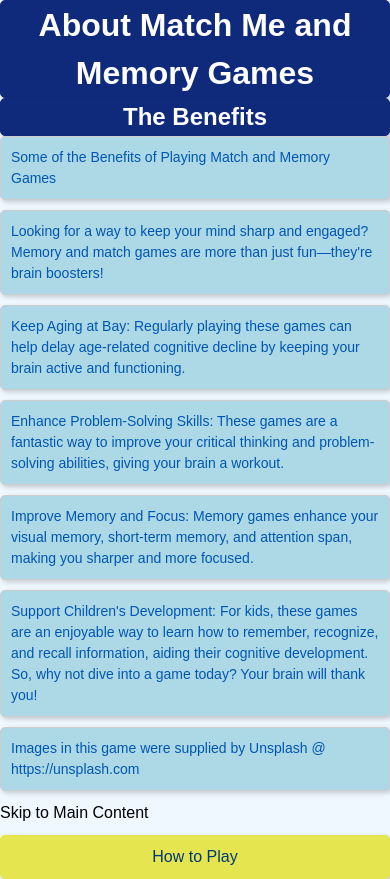
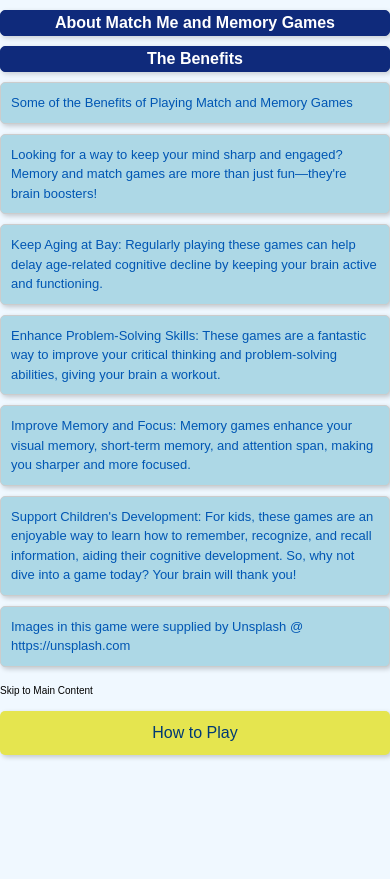
Before and after one commit to Traciehc/MatchMe, a website: page public/page1.html in a window 390 px wide. After the commit the page ends 854 px from the top, so only its background shows below. Drawn offline with Linux system fonts and the light colour scheme.

Commit message:
adjust mobile media query

```diff
--- a/public/css/style.css
+++ b/public/css/style.css
@@ -149,6 +149,11 @@ p {
         width: 80px; /* Reduce card width for mobile */
         height: 80px; /* Reduce card height for mobile */
     }
+    h1, h2 {
+        margin-top: 10px;
+        margin-bottom: 10px;
+        font-size: medium;
+    }
 
     .button-container {
         width: 100%;
@@ -161,13 +166,18 @@ p {
         box-sizing: border-box;
     }
 
+    .skip-nav {
+        font-size: 10px; /* Smaller font size for mobile */
+            }
+
     p {
         margin-bottom: 10px;
+        font-size: small;
     }
 }
 
 
-/* Tablet and laptop styles */
+/*laptop styles */
 @media (min-width: 769px) and (max-width: 1700px) {
 
     .gridOne {
@@ -175,6 +185,11 @@ p {
         gap: 20px; /* Adjust spacing between cards */
         justify-items: center;
         padding: 20px;
+    }
+
+    h1 {
+        margin-top: 10px;
+        margin-bottom: 10px;
     }
 
     .card {
```
